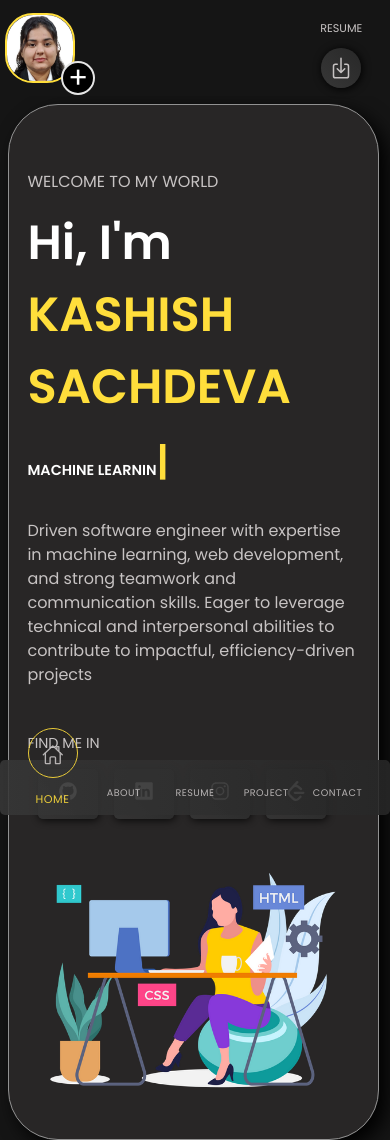
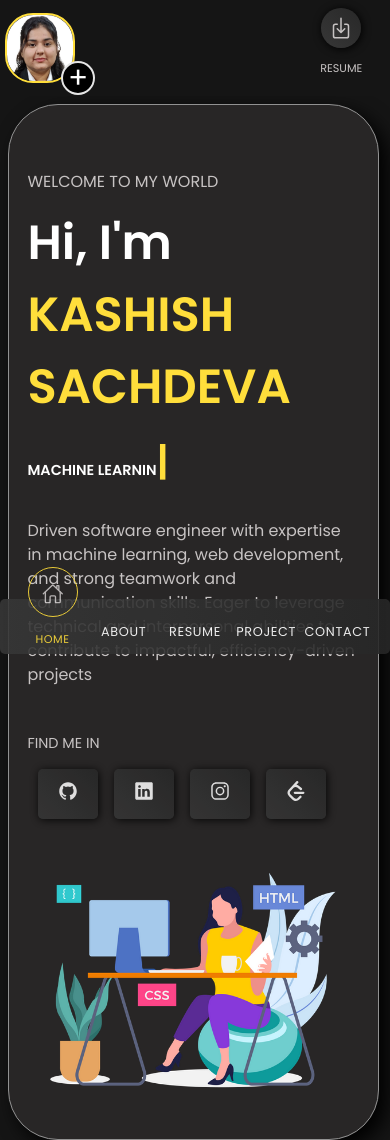
Before and after one commit to kashishsachdeva1/po, a plain HTML site: page index.html in a window 390 px wide. Shown: the top 1140 px of the page. Drawn offline with nearby package versions, Linux system fonts and the light colour scheme.

Commit message:
Add files via upload

```diff
--- a/style.css
+++ b/style.css
@@ -423,7 +423,8 @@ nav ul li:nth-child(5).active~.indicator {
        height: 55px;
     }
     nav ul li a .text{
-        font-size: 0.6em;
+        font-size: 0.8em;
+        color: white;
 
     }
     .indicator
@@ -437,7 +438,7 @@ nav ul li:nth-child(5).active~.indicator {
     }
     .right{
         position:fixed;
-        top:90%;
+        top:599px;
         bottom:0;
         right:0;
         width: 100%;
@@ -483,7 +484,7 @@ nav ul li:nth-child(5).active~.indicator {
     .only_mobile ul
     {
         display:flex;
-        flex-direction: column-reverse;
+        flex-direction: column;
         justify-content: center;
         align-items: center;
         width: 100%;
```
